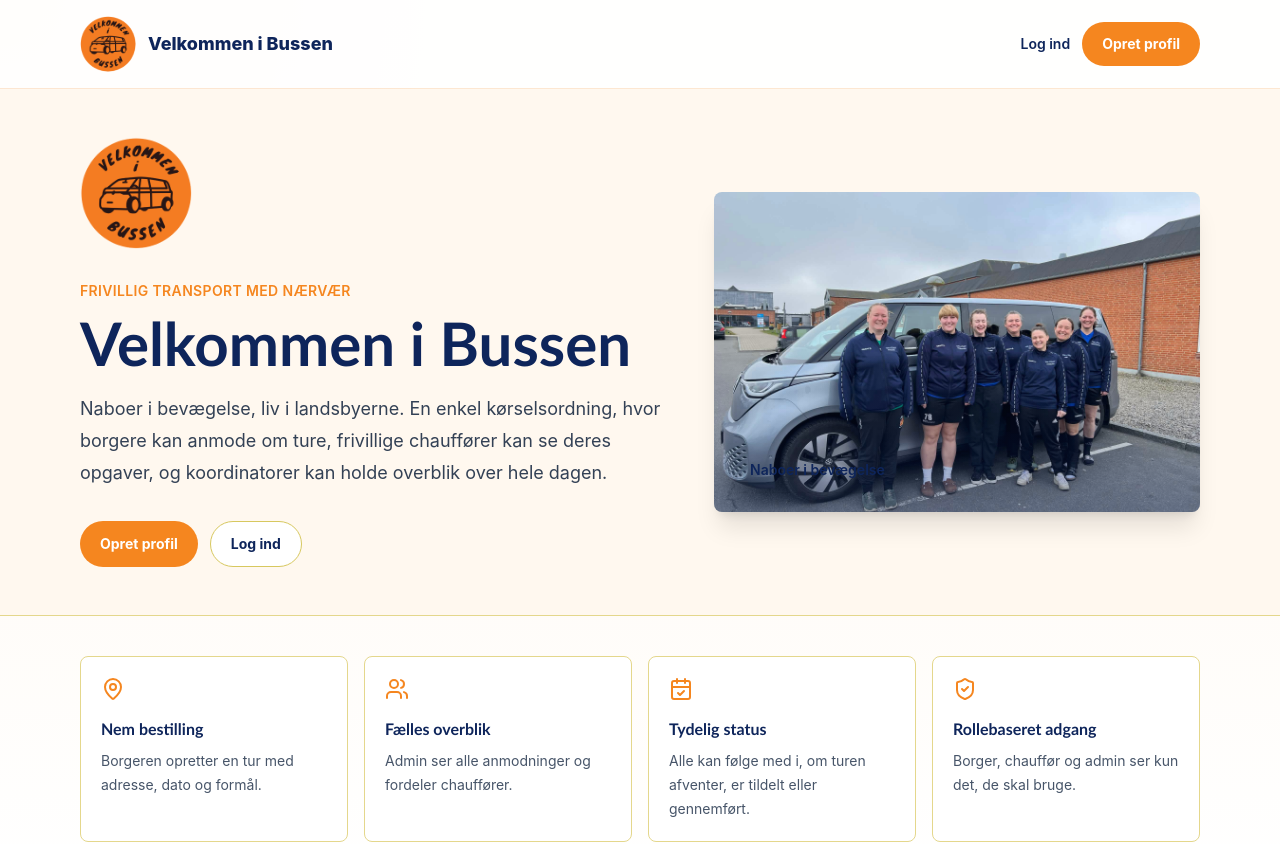
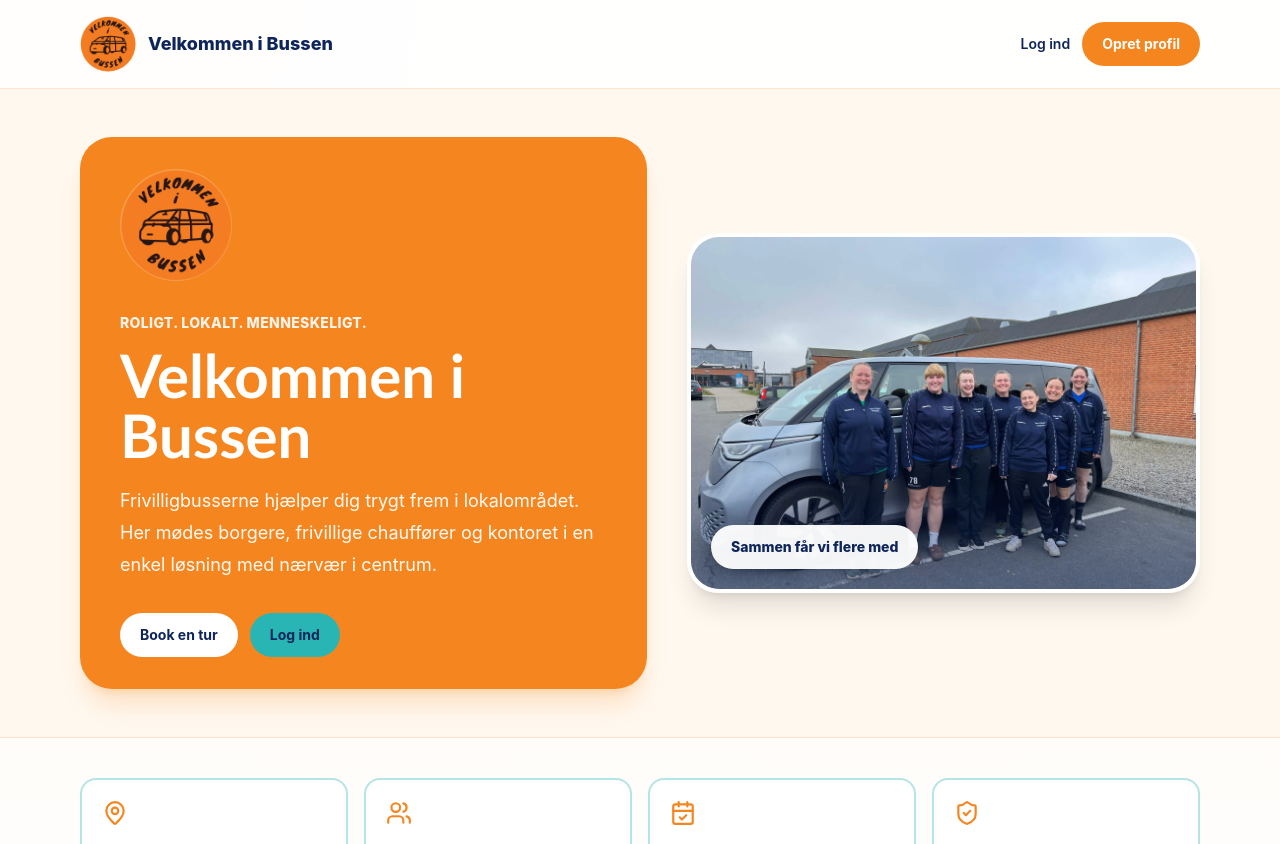
Before and after one commit to FcLemvig/velkommen-i-bussen, a Next.js app: page / in a window 1280 px wide. Shown: the top 844 px of the page. Built offline with nearby package versions, Linux system fonts and the light colour scheme; no server answers.

Commit message:
Tilpas design til brandguide

```diff
--- a/app/page.tsx
+++ b/app/page.tsx
@@ -4,38 +4,38 @@ import { CalendarCheck, MapPin, ShieldCheck, Users } from "lucide-react";
 export default function HomePage() {
   return (
     <main>
-      <section className="border-b border-[#e4d78c] bg-cream">
-        <div className="mx-auto grid min-h-[520px] max-w-6xl items-center gap-10 px-4 py-12 md:grid-cols-[1.1fr_0.9fr]">
-          <div>
-            <img src="/velkommen-i-bussen-logo.png" alt="Velkommen i Bussen" className="mb-8 h-28 w-28 rounded-full" />
-            <p className="mb-3 text-sm font-semibold uppercase tracking-wide text-leaf">
-              Frivillig transport med nærvær
+      <section className="border-b border-bus/20 bg-cream">
+        <div className="mx-auto grid min-h-[560px] max-w-6xl items-center gap-10 px-4 py-12 md:grid-cols-[1.05fr_0.95fr]">
+          <div className="rounded-[32px] bg-bus px-6 py-8 text-white shadow-xl shadow-bus/20 sm:px-10">
+            <img src="/velkommen-i-bussen-logo.png" alt="Velkommen i Bussen" className="mb-8 h-28 w-28 rounded-full bg-white/20" />
+            <p className="mb-3 text-sm font-extrabold uppercase tracking-wide text-white/90">
+              Roligt. Lokalt. Menneskeligt.
             </p>
-            <h1 className="max-w-3xl text-4xl font-bold leading-tight text-ink md:text-6xl">
+            <h1 className="max-w-3xl text-4xl font-extrabold leading-none text-white md:text-6xl">
               Velkommen i Bussen
             </h1>
-            <p className="mt-5 max-w-2xl text-lg leading-8 text-slate-700">
-              Naboer i bevægelse, liv i landsbyerne. En enkel kørselsordning, hvor borgere kan anmode om ture,
-              frivillige chauffører kan se deres opgaver, og koordinatorer kan holde overblik over hele dagen.
+            <p className="mt-5 max-w-2xl text-lg leading-8 text-white/95">
+              Frivilligbusserne hjælper dig trygt frem i lokalområdet. Her mødes borgere, frivillige chauffører og
+              kontoret i en enkel løsning med nærvær i centrum.
             </p>
             <div className="mt-8 flex flex-wrap gap-3">
-              <Link href="/register" className="button bg-leaf text-white hover:bg-leaf/90">
-                Opret profil
+              <Link href="/register" className="button bg-white text-ink hover:bg-cream">
+                Book en tur
               </Link>
-              <Link href="/login" className="button border border-[#d7c85f] bg-white text-ink hover:bg-[#fff3b5]">
+              <Link href="/login" className="button bg-fjord text-ink hover:bg-fjord/90">
                 Log ind
               </Link>
             </div>
           </div>
-          <div className="relative min-h-[320px] overflow-hidden rounded-lg shadow-xl">
+          <div className="relative min-h-[360px] overflow-hidden rounded-[32px] border-4 border-white shadow-xl">
             <img
               src="/hero-bus-community.jpg"
               alt="Frivillige foran bussen"
               className="absolute inset-0 h-full w-full object-cover object-center"
             />
-            <div className="absolute inset-0 bg-gradient-to-t from-ink/35 via-transparent to-transparent" />
-            <div className="absolute bottom-5 left-5 rounded-md bg-white/92 px-4 py-3 text-sm font-semibold text-ink shadow-sm">
-              Naboer i bevægelse
+            <div className="absolute inset-0 bg-gradient-to-t from-ink/45 via-transparent to-transparent" />
+            <div className="absolute bottom-5 left-5 rounded-full bg-white/95 px-5 py-3 text-sm font-extrabold text-ink shadow-sm">
+              Sammen får vi flere med
             </div>
           </div>
         </div>
@@ -44,13 +44,13 @@ export default function HomePage() {
       <section className="mx-auto grid max-w-6xl gap-4 px-4 py-10 md:grid-cols-4">
         {[
           ["Nem bestilling", "Borgeren opretter en tur med adresse, dato og formål.", MapPin],
-          ["Fælles overblik", "Admin ser alle anmodninger og fordeler chauffører.", Users],
+          ["Fælles overblik", "Kontoret ser anmodninger og fordeler frivillige chauffører.", Users],
           ["Tydelig status", "Alle kan følge med i, om turen afventer, er tildelt eller gennemført.", CalendarCheck],
-          ["Rollebaseret adgang", "Borger, chauffør og admin ser kun det, de skal bruge.", ShieldCheck]
+          ["Tryg adgang", "Borger, chauffør og admin ser kun det, de skal bruge.", ShieldCheck]
         ].map(([title, text, Icon]) => (
-          <article key={title as string} className="rounded-lg border border-[#e4d78c] bg-white p-5">
-            <Icon className="mb-4 text-leaf" size={24} />
-            <h2 className="font-semibold text-ink">{title as string}</h2>
+          <article key={title as string} className="rounded-2xl border-2 border-fjord/35 bg-white p-5 shadow-sm">
+            <Icon className="mb-4 text-bus" size={26} />
+            <h2 className="text-lg font-extrabold text-ink">{title as string}</h2>
             <p className="mt-2 text-sm leading-6 text-slate-600">{text as string}</p>
           </article>
         ))}
```
